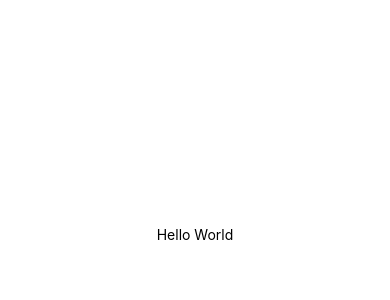
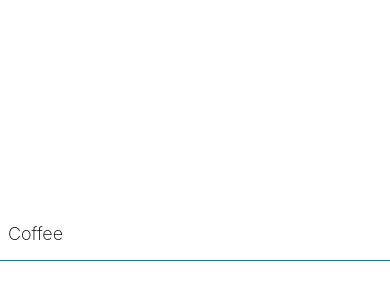
Before and after one commit to RanitManik/taskly, a React Native app: screen / in a window 390 px wide. Shown: the part 188-488 px from the top of the page. Built offline with nearby package versions, Linux system fonts and the light colour scheme.

Commit message:
add a shopping list item

```diff
--- a/App.tsx
+++ b/App.tsx
@@ -1,11 +1,12 @@
-import { StatusBar } from "expo-status-bar";
 import { StyleSheet, Text, View } from "react-native";
+import { theme } from "./theme";
 
 export default function App() {
     return (
         <View style={styles.container}>
-            <Text>Hello World</Text>
-            <StatusBar style="auto" />
+            <View style={styles.itemContainer}>
+                <Text style={styles.itemText}>Coffee</Text>
+            </View>
         </View>
     );
 }
@@ -13,8 +14,19 @@ export default function App() {
 const styles = StyleSheet.create({
     container: {
         flex: 1,
-        backgroundColor: "#fff",
-        alignItems: "center",
+        backgroundColor: theme.colorWhite,
         justifyContent: "center",
     },
+
+    itemContainer: {
+        borderBottomWidth: 1,
+        borderBottomColor: theme.colorCerulean,
+        paddingHorizontal: 8,
+        paddingVertical: 16,
+    },
+
+    itemText: {
+        fontSize: 18,
+        fontWeight: "200",
+    },
 });
--- /dev/null
+++ b/theme.ts
@@ -0,0 +1,4 @@
+export const theme = {
+    colorCerulean: "#1a759f",
+    colorWhite: "#fff",
+};
```
